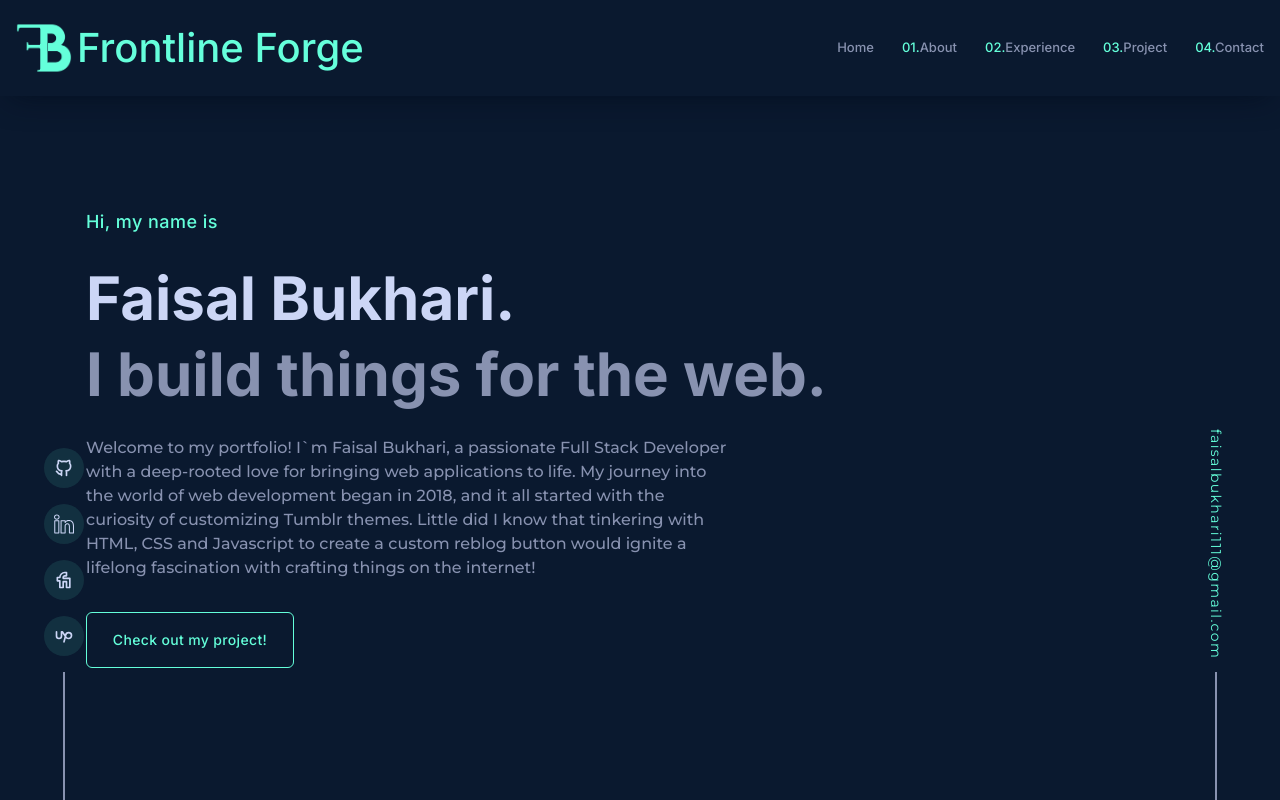
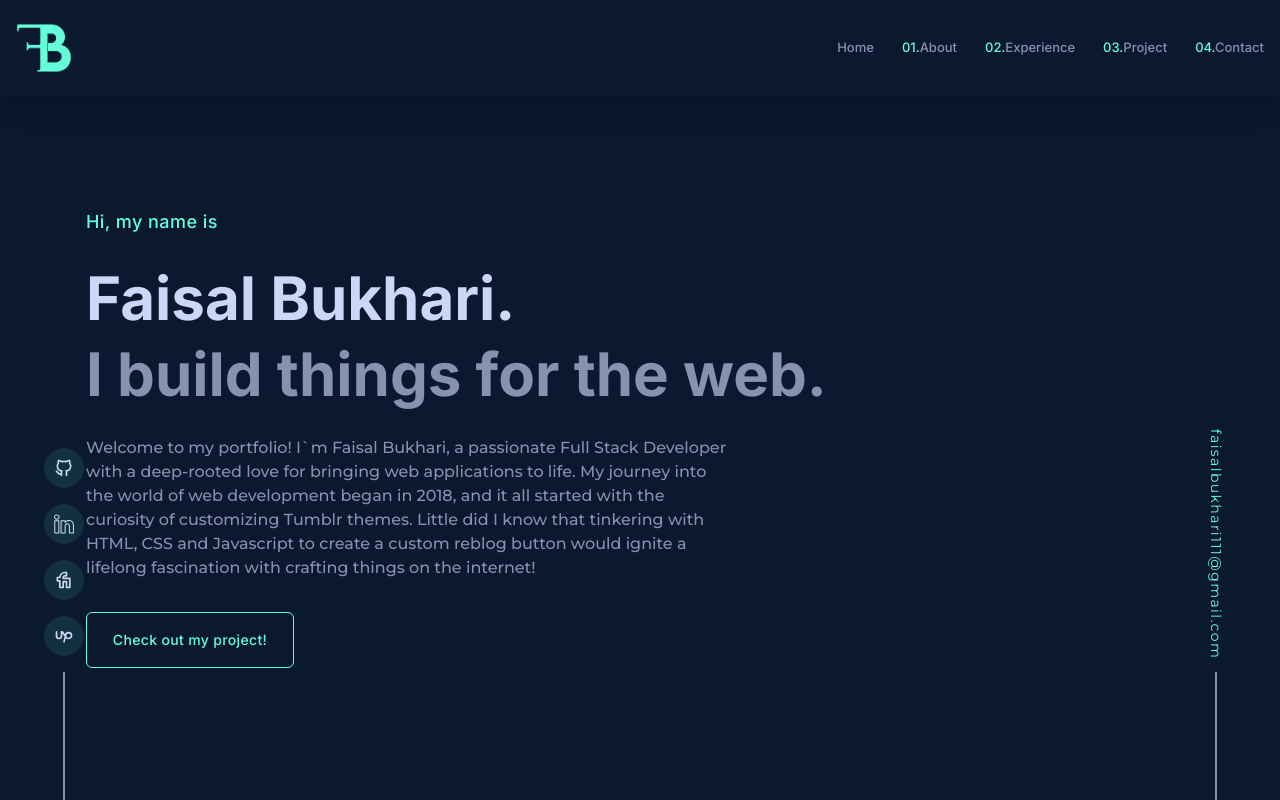
Before and after one commit to Bukhari-CT/portofolio, a Next.js app: page / in a window 1280 px wide. Built offline with nearby package versions, Linux system fonts and the light colour scheme.

Commit message:
logo text removed

```diff
--- a/components/Navbar.tsx
+++ b/components/Navbar.tsx
@@ -57,7 +57,6 @@ const Navbar = () => {
             transition={{ duration: 0.1 }}
           >
             <Image className="w-14" src={logo} alt="logo" />
-            <p style={{ fontSize: 40, color: "#65ffdb" }}>Frontline Forge</p>
           </motion.div>
         </Link>
         {/* ============ Logo End here ============== */}
```
